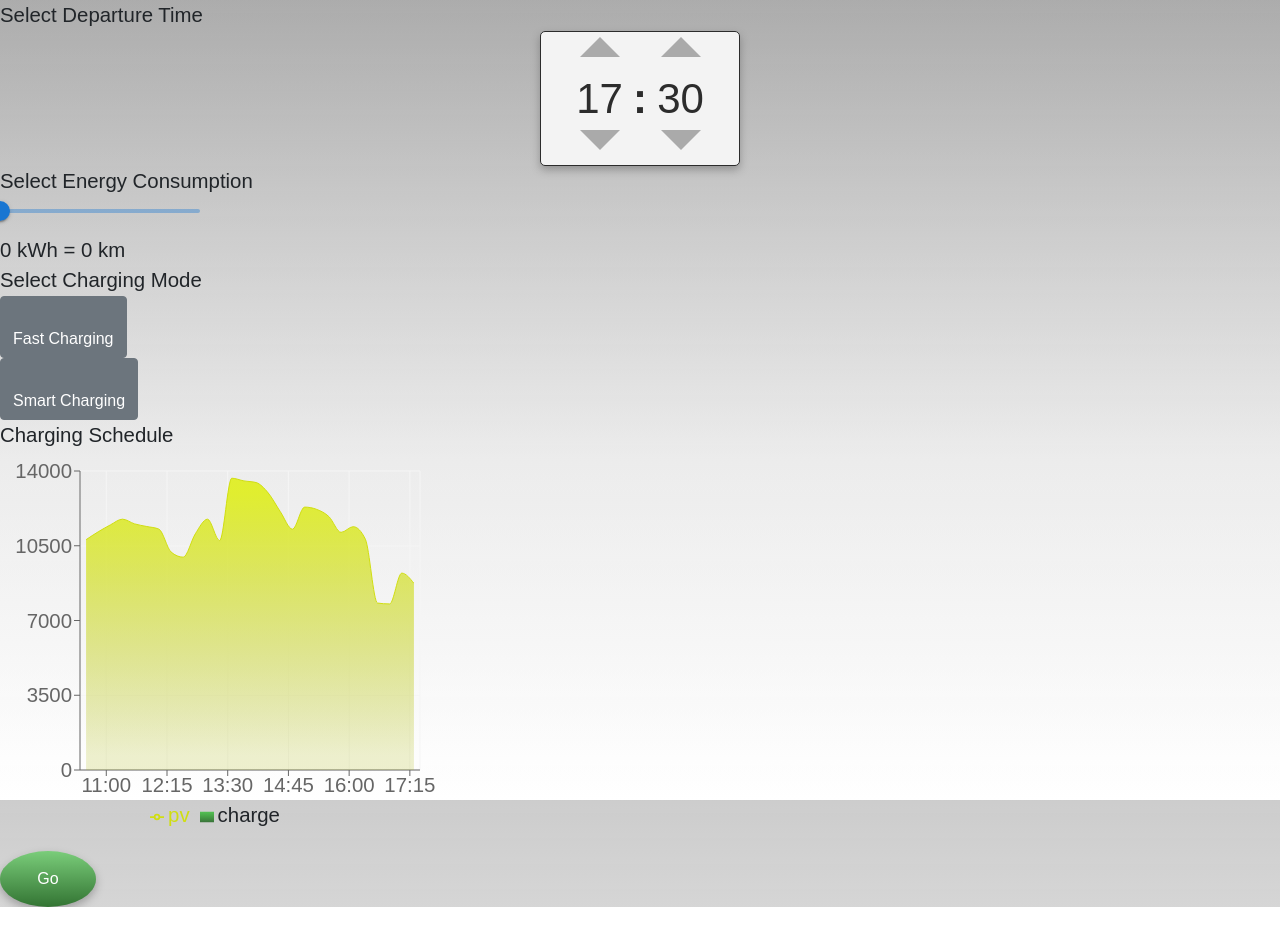
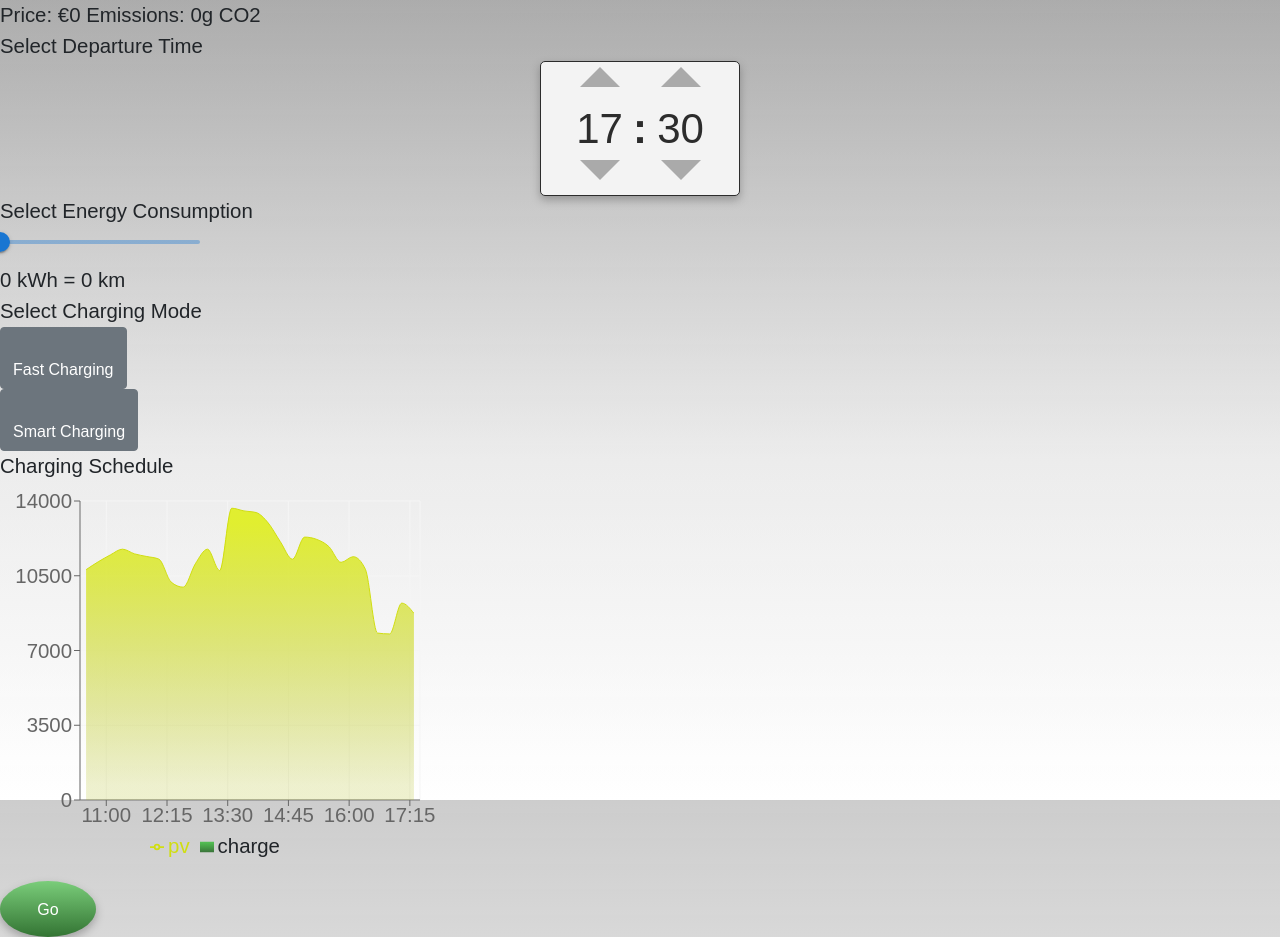
Before and after one commit to oltyx/design-project, a React (Create React App) app: page /schedule in a window 1280 px wide. Before the commit the page ends 907 px from the top, so only its background shows below. Built offline with nearby package versions, Linux system fonts and the light colour scheme; some icons are missing; a web font is replaced by a local one.

Commit message:
Schedule.tsx is functionally complete although ugly af

```diff
--- a/src/assets/profile-steering/Conversion.ts
+++ b/src/assets/profile-steering/Conversion.ts
@@ -5,30 +5,6 @@
  * Source: https://ev-database.org/cheatsheet/energy-consumption-electric-car
  */
 const ENERGY_CONSUMPTION : number = 194;
-
-/**
- * Average CO2 emissions of grid energy, in g per Wh.
- * Source: https://nl.econologie.com/europe-emissie-co2-country-kwh-elektriciteit/
- */
-const CO2_EMISSIONS_GRID : number = 0.642;
-
-/**
- * Average CO2 emissions of solar energy, in g per Wh.
- * Source: https://www.treehugger.com/how-much-co-does-one-solar-panel-create-4868753
- */
-const CO2_EMISSIONS_SOLAR : number = 0.050;
-
-/**
- * Average price of grid energy, in €/W.
- * Source: https://www.consumentenbond.nl/energie-vergelijken/kwh-prijs
- */
-const PRICE_GRID : number = 0.00024;
-
-/**
- * Price of solar energy, in €/W.
- * This is half the price of grid energy for now.
- */
-const PRICE_SOLAR : number = 0.00012;
 
 // ---- END CONSTANTS ----
 
--- /dev/null
+++ b/src/assets/profile-steering/PriceEmissions.ts
@@ -0,0 +1,45 @@
+import {ChargingData} from "../../data/models/ChargingData";
+
+/**
+ * Average CO2 emissions of grid energy, in g per Wh.
+ * Source: https://nl.econologie.com/europe-emissie-co2-country-kwh-elektriciteit/
+ */
+const CO2_EMISSIONS_GRID : number = 0.642;
+
+/**
+ * Average CO2 emissions of solar energy, in g per Wh.
+ * Source: https://www.treehugger.com/how-much-co-does-one-solar-panel-create-4868753
+ */
+const CO2_EMISSIONS_SOLAR : number = 0.050;
+
+/**
+ * Average price of grid energy, in €/W.
+ * Source: https://www.consumentenbond.nl/energie-vergelijken/kwh-prijs
+ */
+const PRICE_GRID : number = 0.00024;
+
+/**
+ * Price of solar energy, in €/W.
+ * This is half the price of grid energy for now.
+ */
+const PRICE_SOLAR : number = 0.00012;
+
+export function getPrice(data: ChargingData[]): number {
+    let res: number = 0;
+    for (let i = 0; i < data.length; i++) {
+        const [solar, grid]: [number, number] = [Math.min(data[i].pv,
+            data[i].charge), Math.max(0, data[i].charge - data[i].pv)];
+        res += PRICE_SOLAR * solar + PRICE_GRID * grid;
+    }
+    return Math.round(res * 100) / 100;
+}
+
+export function getEmissions(data: ChargingData[]): number {
+    let res: number = 0;
+    for (let i = 0; i < data.length; i++) {
+        const [solar, grid]: [number, number] = [Math.min(data[i].pv, data[i].charge),
+            Math.max(0, data[i].charge - data[i].pv)];
+        res += CO2_EMISSIONS_SOLAR * solar + CO2_EMISSIONS_GRID * grid;
+    }
+    return Math.round(res);
+}
--- a/src/components/pages/Schedule.tsx
+++ b/src/components/pages/Schedule.tsx
@@ -10,6 +10,7 @@ import Graph from '../widgets/Graph';
 import {ChargingMode} from "../../data/models/ChargingMode";
 import {GlobalButton} from "../styled/Button";
 import {useHistory} from "react-router-dom";
+import {getEmissions, getPrice} from "../../assets/profile-steering/PriceEmissions";
 
 const DEFAULT_TIME = {hour: 17, minutes: 30};
 const DEFAULT_CHARGE: number = 0;
@@ -27,8 +28,11 @@ export default function Schedule() {
     const [minutes, setMinutes] = useState<number>(DEFAULT_TIME.minutes);
     const [energy, setEnergy] = useState<number>(DEFAULT_CHARGE);
     const [mode, setMode] = useState<ChargingMode>(DEFAULT_MODE);
+    const [price, setPrice] = useState<number>(0);
+    const [emissions, setEmissions] = useState<number>(0);
 
     return(<body>
+        <div>Price: €{price}    Emissions: {emissions}g CO2</div>
         Select Departure Time
         <TimeSelector hour={hour} setHour={setHour} minutes={minutes} setMinutes={setMinutes} />
         Select Energy Consumption
@@ -36,7 +40,7 @@ export default function Schedule() {
         Select Charging Mode
         <ModeSelector mode={mode} setMode={setMode}/>
         Charging Schedule
-        <Graph chargeRequired={energy} endHr={hour} endMin={minutes} mode={mode}/>
+        <Graph chargeRequired={energy} endHr={hour} endMin={minutes} mode={mode} setPrice={setPrice} setEmissions={setEmissions}/>
         <GlobalButton text={"Go"} onClick={handleClick}/>
     </body>)
 }
--- a/src/components/widgets/Graph.tsx
+++ b/src/components/widgets/Graph.tsx
@@ -1,4 +1,4 @@
-import React from 'react';
+import React, {useEffect, useMemo} from 'react';
 import {
     ComposedChart,
     Line,
@@ -14,15 +14,32 @@ import '../../assets/profile-steering/ProfileSteering';
 import {ChargingData} from "../../data/models/ChargingData";
 import {planEV} from "../../assets/profile-steering/ProfileSteering";
 import {ChargingMode} from "../../data/models/ChargingMode";
+import {getEmissions, getPrice} from "../../assets/profile-steering/PriceEmissions";
 
-interface Settings  {chargeRequired: number, endHr: number, endMin: number, mode: ChargingMode};
+interface Settings  {chargeRequired: number
+                    , endHr: number
+                    , endMin: number
+                    , mode: ChargingMode
+                    , setPrice: (newValue: number) => void
+                    , setEmissions: (newValue: number) => void
+                    }
 
 // Graph with result from ProfileSteering.ts, plus price and CO2 emissions
-export default function Graph({chargeRequired, endHr, endMin, mode}: Settings) {
+export default function Graph({chargeRequired, endHr, endMin, mode, setPrice, setEmissions}: Settings) {
+    const deps = [chargeRequired, endHr, endMin, mode];
+
     // Put a template for the elements here, result of planning algo should go in charge
-    let data: ChargingData[] = planEV(chargeRequired, [endHr, endMin], mode);
+    const data: ChargingData[] = useMemo<ChargingData[]>(() => {
+        return planEV(chargeRequired, [endHr, endMin], mode)
+    }, deps);
 
-    return(<ComposedChart
+    useEffect(() => {
+        setPrice(getPrice(data));
+        setEmissions(getEmissions(data));
+    }, deps)
+
+    return(<div>
+    <ComposedChart
         width={500}
         height={400}
         data={data}
@@ -61,5 +78,5 @@ export default function Graph({chargeRequired, endHr, endMin, mode}: Settings) {
             fill="url(#colorCharge)"
         />
         <Bar dataKey="charge" barSize={500/data.length} fill="url(#colorPv)" />
-    </ComposedChart>);
+    </ComposedChart></div>);
 }
```
